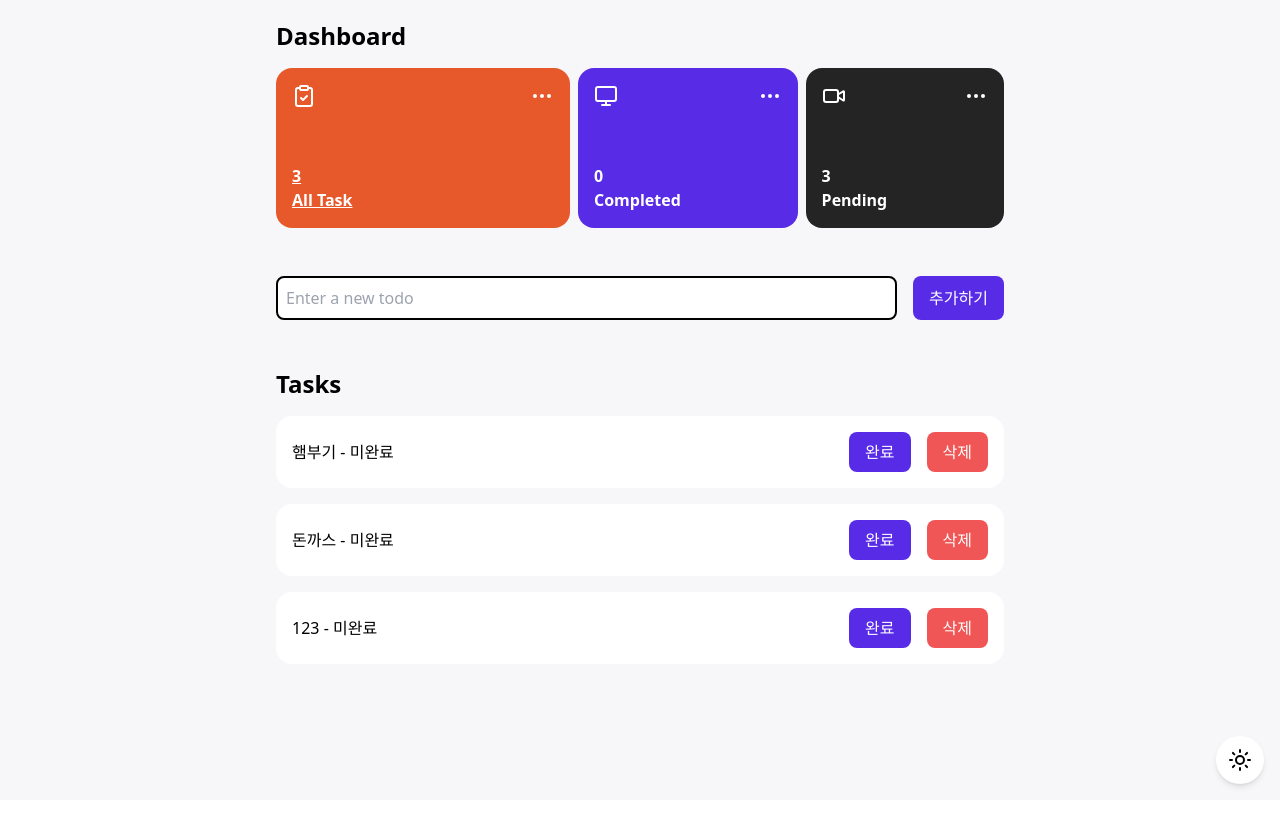
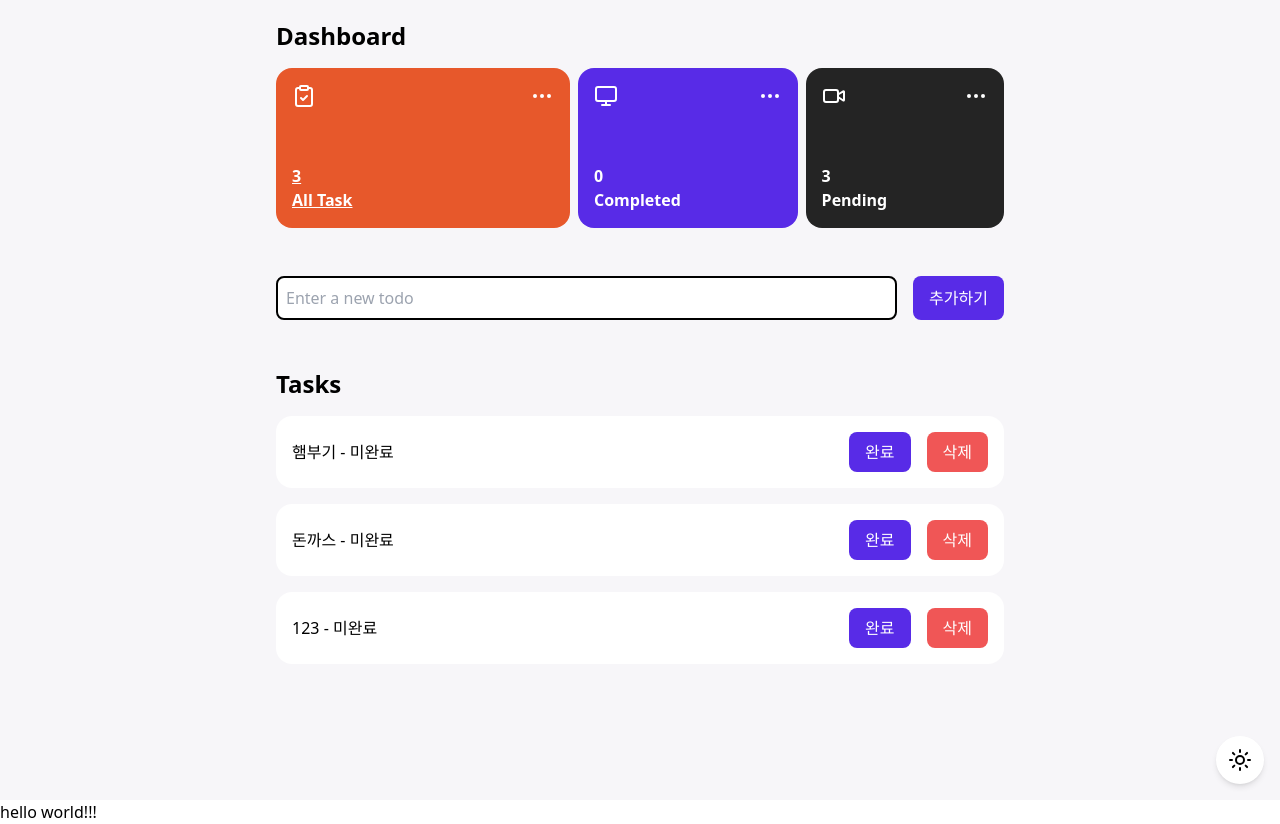
Before and after one commit to jeho017/react-basic-Git-todo, a React (Vite) app: page / in a window 1280 px wide. Before the commit the page ends 800 px from the top, so only its background shows below. Built offline with nearby package versions, Linux system fonts and the light colour scheme; data requests are answered from the project's data file; the HTML template or start-up script is replaced by a standard one.

Commit message:
feat: Toaster 컴포넌트 추가

```diff
--- a/src/App.jsx
+++ b/src/App.jsx
@@ -3,6 +3,7 @@ import Router from "./Router";
 import { useThemeStore } from "./store/useThemeStore";
 import { useEffect } from "react";
 import ThemeSwitchButton from "./components/ThemeSwitchButton";
+import Toaster from "./components/Toaster";
 
 const queryClient = new QueryClient();
 
@@ -17,6 +18,7 @@ const App = () => {
     <QueryClientProvider client={queryClient}>
       <Router />
       <ThemeSwitchButton />
+      <Toaster />
     </QueryClientProvider>
   );
 };
--- /dev/null
+++ b/src/components/Toaster.jsx
@@ -0,0 +1,19 @@
+import { useToast } from "../hooks/useToast";
+
+const Toaster = () => {
+  const { toasts } = useToast();
+
+  return (
+    <section>
+      <ul>
+        {toasts.map((toast) => (
+          <li key={toast.id}>
+            <p>{toast.content}</p>
+          </li>
+        ))}
+      </ul>
+    </section>
+  );
+};
+
+export default Toaster;
--- a/src/store/useToastStore.js
+++ b/src/store/useToastStore.js
@@ -4,7 +4,7 @@ export const useToastStore = create((set) => ({
   toasts: [
     {
       id: crypto.randomUUID(),
-      content: "hello world",
+      content: "hello world!!!",
     },
   ],
   addToast: (content) => {
```
